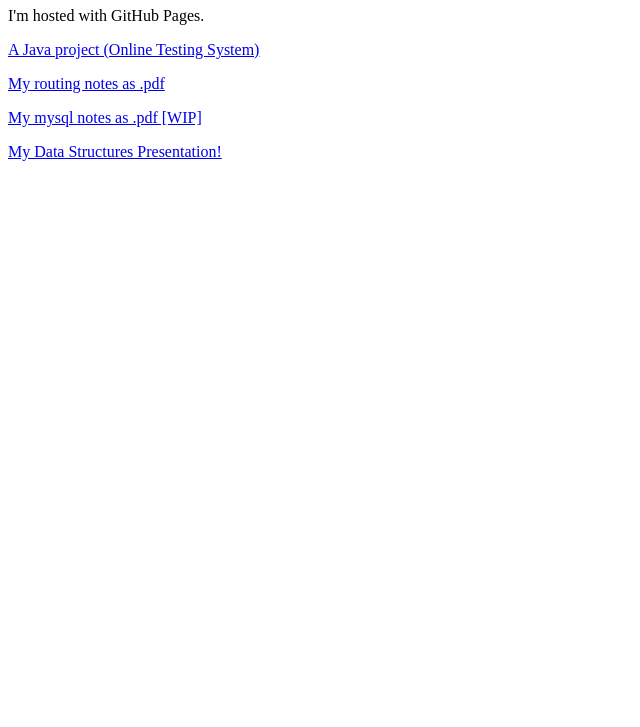
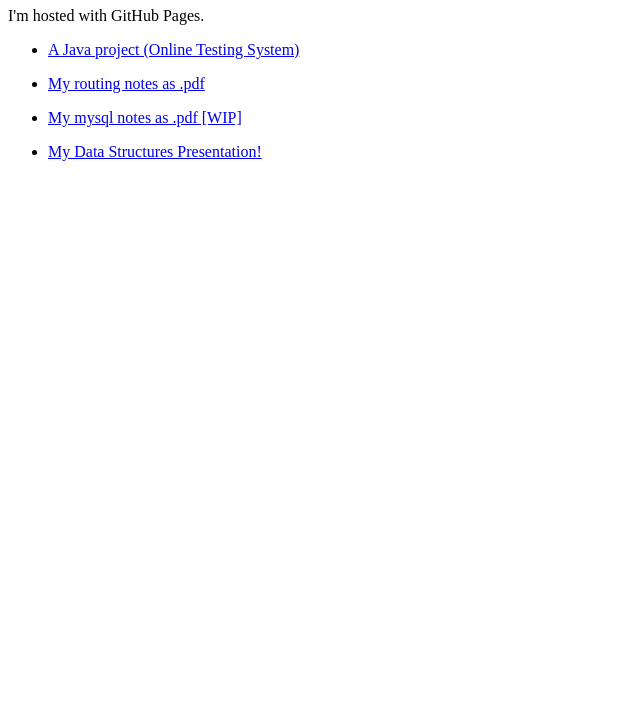
Before and after one commit to klincharov/klincharov.github.io, a plain HTML site: page index.html in a window 1280 px wide. Shown: the part 73-800 px from the top of the page, without its empty margins (0-640 px from the left). Drawn offline with Linux system fonts and the light colour scheme.

Commit message:
added list

```diff
--- a/index.html
+++ b/index.html
@@ -9,11 +9,16 @@
 <body>
 <h1>Georgi Klincharov's homepage vol.+∞</h1>
 <p>I'm hosted with GitHub Pages.</p>
-<p><a href="https://github.com/klincharov/NET378-OnlineTestingSystem">A Java project (Online Testing System)</a></p>
-<p><a href="https://klincharov.github.io/Routing.pdf">My routing notes as .pdf</a></p>
-<p><a href="https://klincharov.github.io/Mysql.pdf">My mysql notes as .pdf [WIP]</a></p>
-<p><a href="https://klincharov.github.io/NETB223 Data Structures Project.pdf">My Data Structures Presentation!</a></p>
-
+<ul>
+<li><p><a href="https://github.com/klincharov/NET378-OnlineTestingSystem">A Java project (Online Testing System)</a></p>
+</li>
+<li><p><a href="https://klincharov.github.io/Routing.pdf">My routing notes as .pdf</a></p>
+</li>
+<li><p><a href="https://klincharov.github.io/Mysql.pdf">My mysql notes as .pdf [WIP]</a></p>
+</li>
+<li><p><a href="https://klincharov.github.io/NETB223 Data Structures Project.pdf">My Data Structures Presentation!</a></p>
+</li>
+</ul>
 </body>
 
 </html>
```
